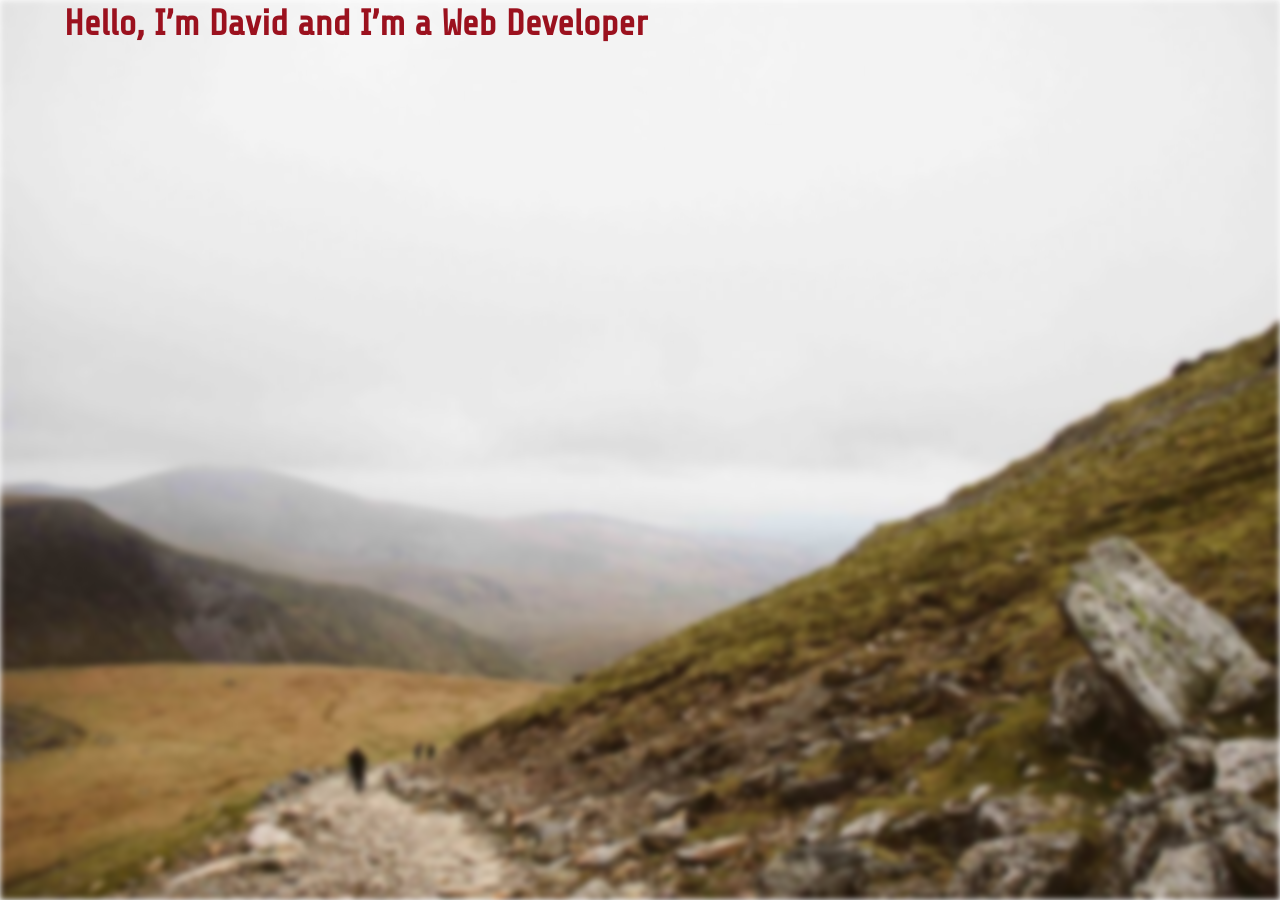
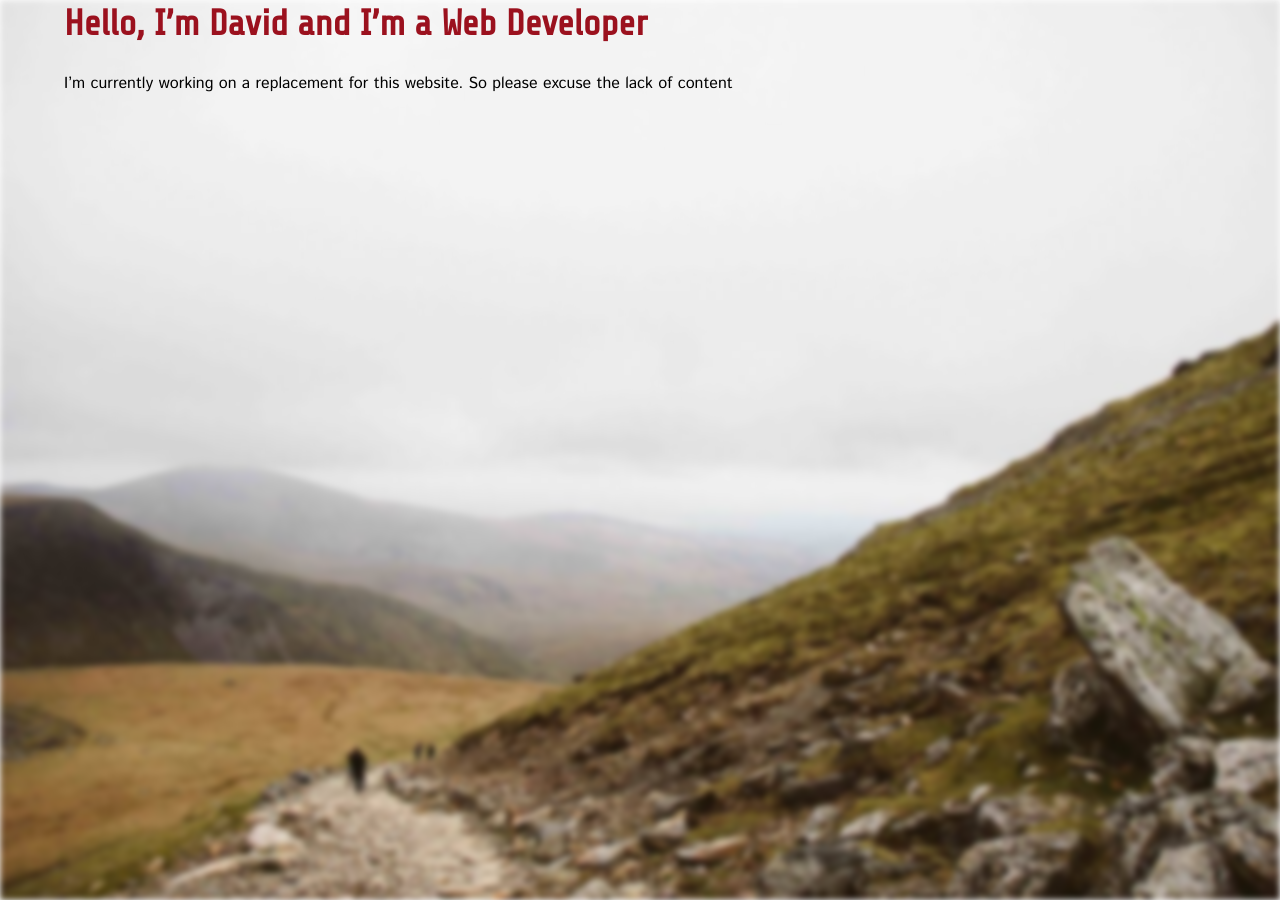
Before and after one commit to davebeesley/davebeesley.github.io, a Jekyll site: the page built from index.md, in a window 1280 px wide. Built offline with Jekyll 4.4.1, drawn with Linux system fonts in a browser that asks for light colours; Markdown is read by kramdown in place of the engine named in the settings.

Commit message:
Add holding message

```diff
--- a/index.md
+++ b/index.md
@@ -6,3 +6,4 @@ keywords: Web Developer, David Beesley, HTML, CSS, JavaScript, JS, PHP, Cheltenh
 author: David Beesley
 ---
 #Hello, I'm David and I'm a Web Developer
+I'm currently working on a replacement for this website. So please excuse the lack of content
```
